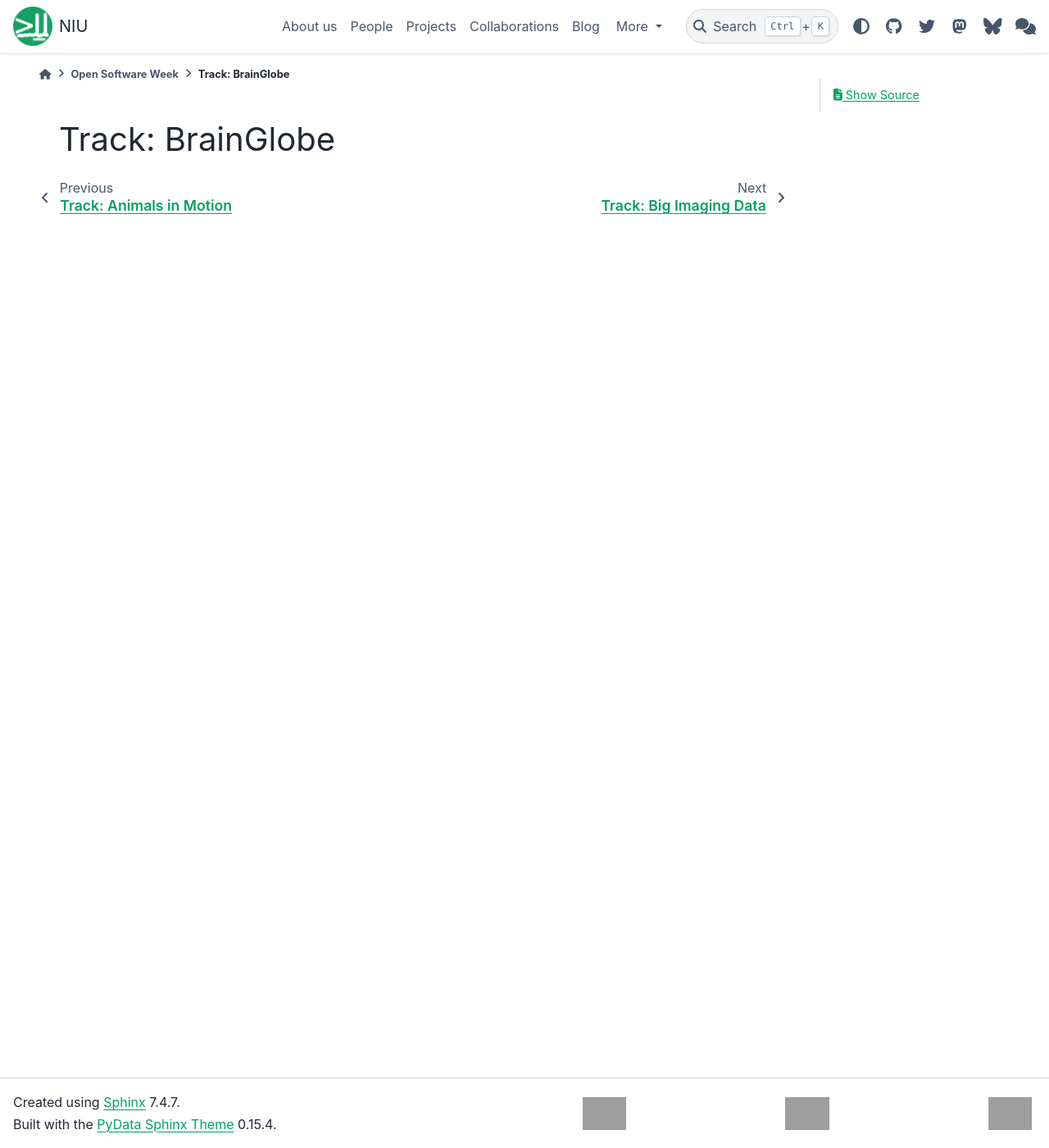
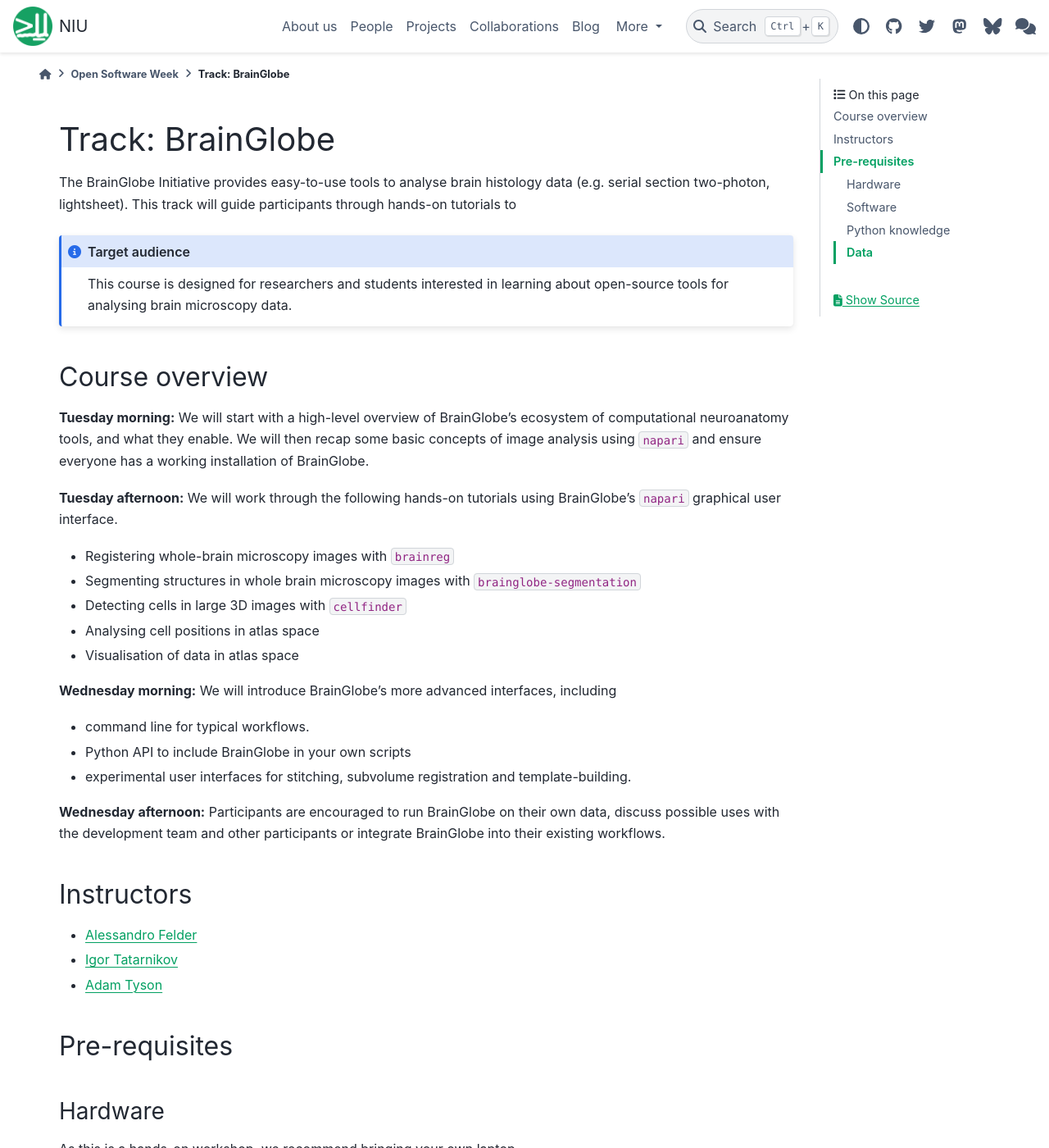
Before and after one commit to neuroinformatics-unit/neuroinformatics-unit.github.io, a Sphinx documentation site: the page built from docs/source/open-software-week/brainglobe.md, in a window 1280 px wide and 1400 px high. Shown: the whole window at 82% size. Built offline with Sphinx 7.4.7 and the PyData theme 0.15.4, drawn with Linux system fonts in a browser that asks for light colours; nearby versions of some CDN libraries; some of the changed text lies outside the part shown; grey boxes are pictures that could not be loaded.

Commit message:
add brainglobe details

```diff
--- a/docs/source/open-software-week/brainglobe.md
+++ b/docs/source/open-software-week/brainglobe.md
@@ -1,2 +1,66 @@
 (track-brainglobe)=
 # Track: BrainGlobe
+
+The BrainGlobe Initiative provides easy-to-use tools to analyse brain histology data (e.g. serial section two-photon, lightsheet).
+This track will guide participants through hands-on tutorials to
+
+::: {admonition} Target audience
+:class: note
+
+This course is designed for researchers and students interested in learning about open-source tools for analysing brain microscopy data.
+:::
+
+## Course overview
+
+__Tuesday morning:__
+We will start with a high-level overview of BrainGlobe's ecosystem of computational neuroanatomy tools, and what they enable.
+We will then recap some basic concepts of image analysis using `napari` and ensure everyone has a working installation of BrainGlobe.
+
+__Tuesday afternoon:__
+We will work through the following hands-on tutorials using BrainGlobe's `napari` graphical user interface.
+- Registering whole-brain microscopy images with `brainreg`
+- Segmenting structures in whole brain microscopy images with `brainglobe-segmentation`
+- Detecting cells in large 3D images with `cellfinder`
+- Analysing cell positions in atlas space
+- Visualisation of data in atlas space
+
+__Wednesday morning:__
+We will introduce BrainGlobe's more advanced interfaces, including
+- command line for typical workflows.
+- Python API to include BrainGlobe in your own scripts
+- experimental user interfaces for stitching, subvolume registration and template-building.
+
+__Wednesday afternoon:__
+Participants are encouraged to run BrainGlobe on their own data, discuss possible uses with the development team and other participants or integrate BrainGlobe into their existing workflows.
+
+## Instructors
+- [Alessandro Felder](https://github.com/alessandrofelder)
+- [Igor Tatarnikov](https://github.com/IgorTatarnikov)
+- [Adam Tyson](https://github.com/adamltyson)
+
+## Pre-requisites
+
+### Hardware
+As this is a hands-on workshop, we recommend bringing your own laptop.
+
+### Software
+Please ensure you have the following installed:
+- A Python IDE such as:
+  - [Visual Studio Code](https://code.visualstudio.com/) with the [Python extension](https://marketplace.visualstudio.com/items?itemName=ms-python.python)
+  - [PyCharm](https://www.jetbrains.com/pycharm/)
+  - [JupyterLab](https://jupyter.org/install)
+- A working `conda` (or `mamba`) installation. If you don't have it, install via [Miniforge](https://github.com/conda-forge/miniforge).
+- A working [Git](https://git-scm.com/) installation.
+
+We will email you at least a week before the event with instructions on installing any additional required software.
+
+### Python knowledge
+If you're new to Python, we recommend attending our __Intro to Python__ workshop on Monday, or completing an equivalent course beforehand.
+This hands-on session will cover the basics, including data types, control flow, functions, and core libraries—a great way to get up to speed before this event.
+
+### Data
+Bringing your own data is encouraged but not required.
+It's a great chance to get feedback on your data and learn from others.
+If you don't have your own data, we will provide example datasets for you to work with.
+
+We expect that participant-led ideas emerging from this track may inspire collaborative projects during the __Hackday__ on Friday.
```
